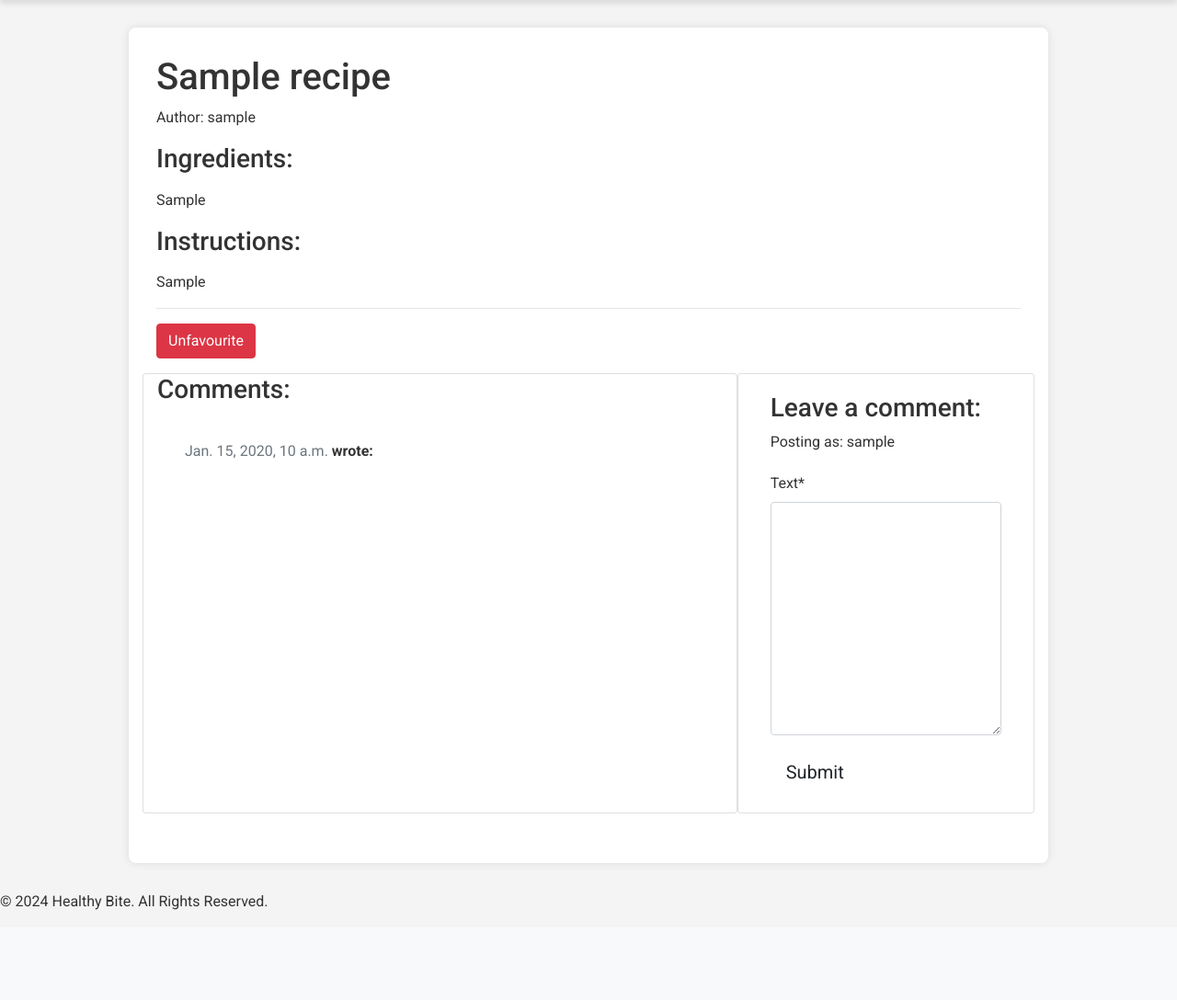
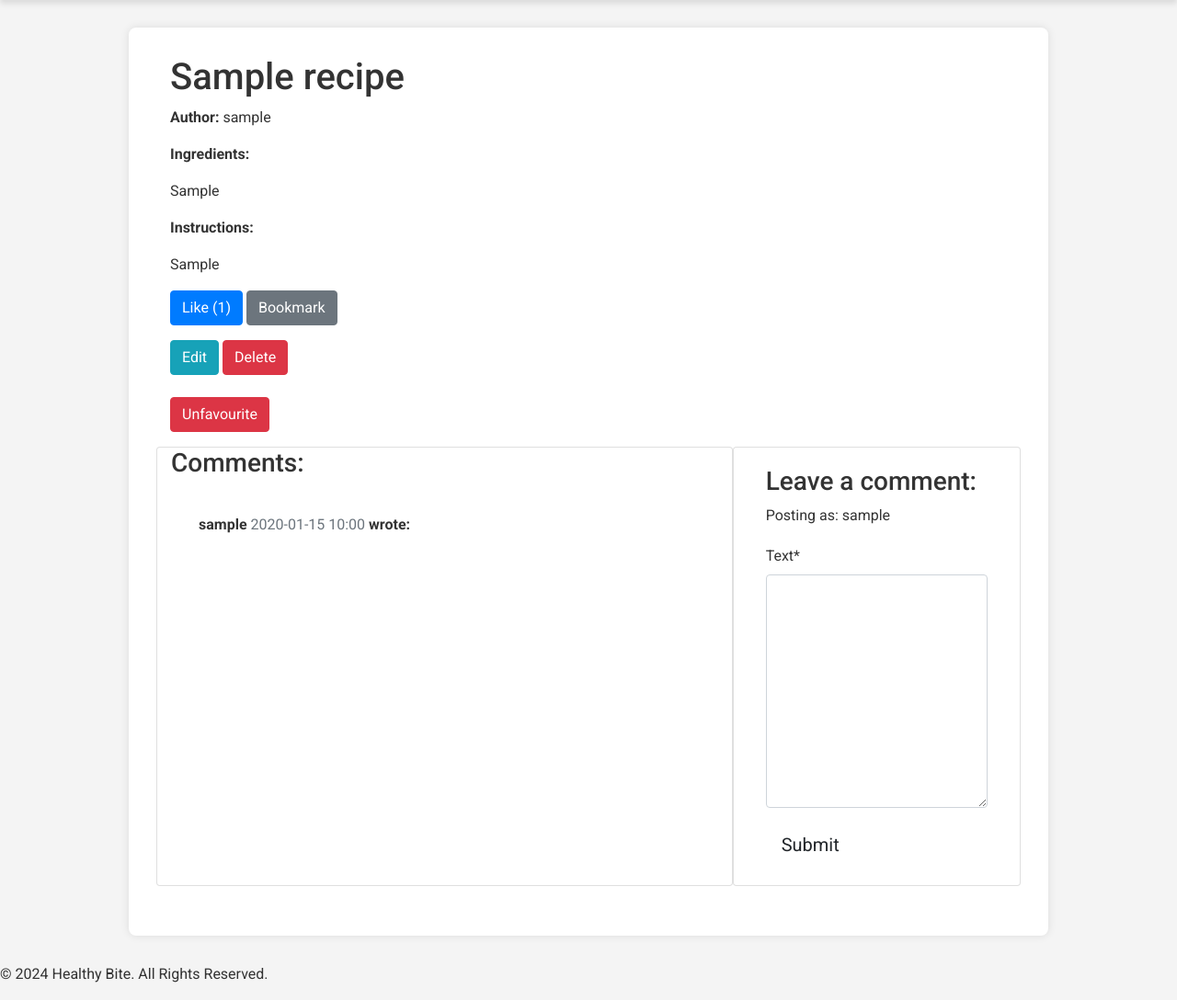
Before and after one commit to thiago-23/Healthy_Bite, a Django app: a page that uses templates/recipe_detail.html in a window 1280 px wide. Shown: the part 64-1152 px from the top of the page at 92% size. Before the commit the page ends 1054 px from the top, so only its background shows below. Run offline with Django 3.2, Linux system fonts and the light colour scheme; a user stored in the database is signed in; tables that the repository leaves empty hold one stand-in row (values such as "Sample post"); some libraries are stand-ins or nearby versions.

Commit message:
Fix detail.html and add urls and view to users to be able to like a recipe

```diff
--- a/recipes/urls.py
+++ b/recipes/urls.py
@@ -1,11 +1,12 @@
-from . import views
 from django.urls import path
+from .views import RecipeList, RecipeDetail, RecipeCreate, RecipeEdit, RecipeDelete, toggle_favourite, like_recipe
 
 urlpatterns = [
-    path('', views.RecipeList.as_view(), name='home'),
-    path('<slug:slug>/', views.RecipeDetail.as_view(), name='recipe_detail'),
-    path('recipe-create/', views.RecipeCreate.as_view(), name='recipe_create'),
-    path('recipe-edit/<slug:slug>/', views.RecipeEdit.as_view(), name='recipe_edit'),
-    path('recipe-delete/<slug:slug>/', views.RecipeDelete.as_view(), name='recipe_delete'),
-    path('<slug:slug>/toggle_favourite/', views.toggle_favourite, name='toggle_favourite'),
+    path('', RecipeList.as_view(), name='home'),
+    path('<slug:slug>/', RecipeDetail.as_view(), name='recipe_detail'),
+    path('recipe-create/', RecipeCreate.as_view(), name='recipe_create'),
+    path('recipe-edit/<slug:slug>/', RecipeEdit.as_view(), name='recipe_edit'),
+    path('recipe-delete/<slug:slug>/', RecipeDelete.as_view(), name='recipe_delete'),
+    path('<slug:slug>/toggle_favourite/', toggle_favourite, name='toggle_favourite'),
+    path('recipe/<int:id>/like/', like_recipe, name='recipe_like'),
 ]
--- a/recipes/views.py
+++ b/recipes/views.py
@@ -112,3 +112,12 @@ def toggle_favourite(request, slug):
         bookmark.delete()
 
     return redirect('recipe_detail', slug=slug)
+
+@login_required
+def like_recipe(request, id):
+    recipe = get_object_or_404(Recipe, id=id)
+    if recipe.likes.filter(id=request.user.id).exists():
+        recipe.likes.remove(request.user)
+    else:
+        recipe.likes.add(request.user)
+    return redirect('recipe_detail', slug=recipe.slug)
--- a/templates/recipe_detail.html
+++ b/templates/recipe_detail.html
@@ -1,26 +1,32 @@
 {% extends "base.html" %}
 
 {% block title %}{{ recipe.title }} - Healthy Bite{% endblock %}
+{% load crispy_forms_tags %}
 
 {% block content %}
 
-{% load crispy_forms_tags %}
-
-
-<div>
+<div class="container">
     <h1>{{ recipe.title }}</h1>
 
-    <div>
-        <p class="author">Author: {{ recipe.author }}</p>
+    <p><strong>Author:</strong> {{ recipe.author.username }}</p>
+    <p><strong>Ingredients:</strong></p>
+    <div>{{ recipe.ingredients|linebreaks }}</div>
+
+    <p><strong>Instructions:</strong></p>
+    <div>{{ recipe.instructions|linebreaks }}</div>
+
+    <!-- Like and Bookmark Buttons -->
+    <div class="my-3">
+        <a href="{% url 'recipe_like' recipe.id %}" class="btn btn-primary">Like ({{ recipe.number_of_likes }})</a>
+        <a href="{% url 'toggle_favourite' slug=recipe.slug %}" class="btn btn-secondary">Bookmark</a>
     </div>
-    <div>
-        <h3>Ingredients:</h3>
-        <p>{{ recipe.ingredients | linebreaks }}</p>
 
-        <h3>Instructions:</h3>
-        <p>{{ recipe.instructions | linebreaks }}</p>
+    {% if request.user == recipe.author %}
+    <div class="mb-4">
+        <a href="{% url 'recipe_edit' slug=recipe.slug %}" class="btn btn-info">Edit</a>
+        <a href="{% url 'recipe_delete' slug=recipe.slug %}" class="btn btn-danger">Delete</a>
     </div>
-    <hr>
+    {% endif %}
 
     <!-- Favourite button -->
     {% if user.is_authenticated %}
@@ -43,10 +49,10 @@
                 <div class="comments" style="padding: 10px;">
                     <p class="font-weight-bold">
                         <!-- The commenter's name goes here. Check the model if you're not sure what that is -->
-                        {{ comment.name }}
+                        {{ comment.author.username }}
                         <span class=" text-muted font-weight-normal">
                             <!-- The comment's created date goes here -->
-                            {{ comment.created_on }}
+                            {{ comment.created_on|date:"Y-m-d H:i" }}
                         </span> wrote:
                     </p>
                     <!-- The body of the comment goes before the | -->
```
